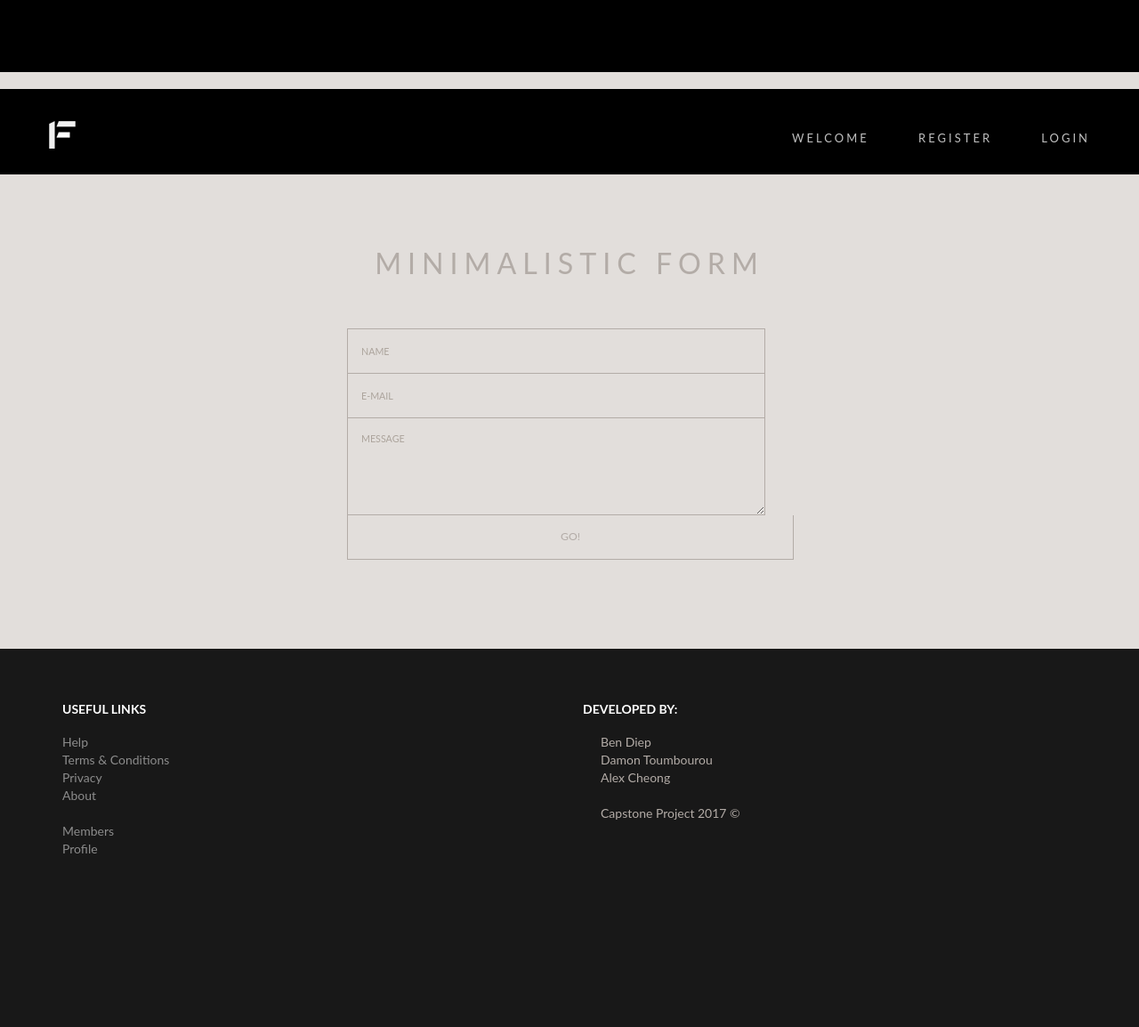
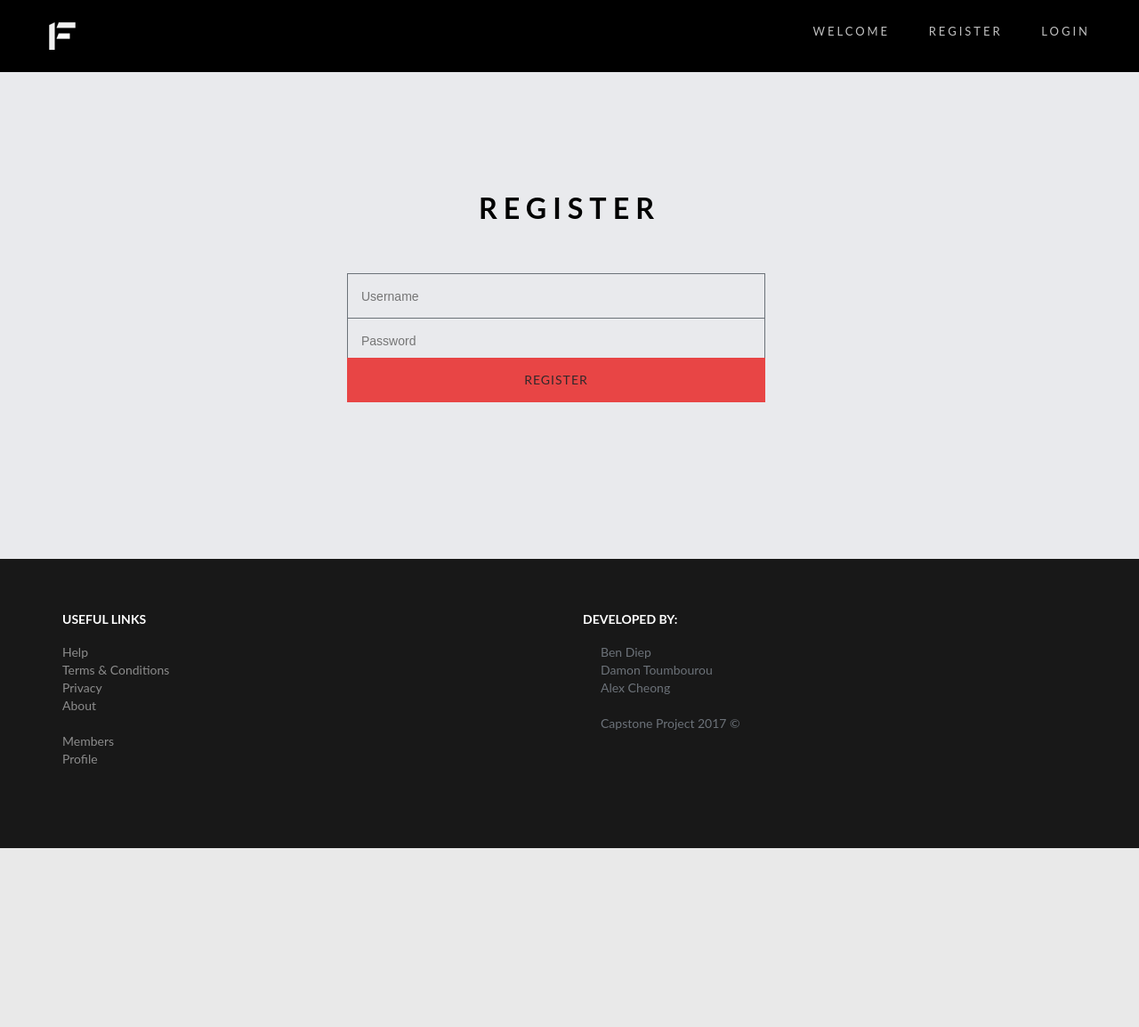
Before and after one commit to TYGATHUG/MatchMaker, a Flask app: page /register in a window 1280 px wide. Shown: the whole page at 89% size. After the commit the page ends 953 px from the top, so only its background shows below. Run offline with Flask 2, Linux system fonts and the light colour scheme; some libraries are stand-ins or nearby versions.

Commit message:
tweaking

```diff
--- a/static/css/additional.css
+++ b/static/css/additional.css
@@ -1,37 +1,43 @@
 /* ------------------------------------------------------------------------------
 	Typography
 -------------------------------------------------------------------------------*/
+@import url(http://fonts.googleapis.com/css?family=Source%20Sans%20Pro:300,400,500,600,700);
 
-@import url(http://fonts.googleapis.com/css?family=Source%20Sans%20Pro:300,400,500,600,700);
 p {
     font-size: 14px;
     line-height: 22.4px;
     color: #6c7279;
 }
+
 h1 {
     font-size: 65px;
     color: #2d3033;
 }
+
 h2 {
     font-size: 40px;
     color: #2d3033;
 }
+
 h3 {
     font-size: 28px;
     color: #2d3033;
     font-weight: 300;
 }
+
 h4 {
     font-size: 22px;
     color: #2d3033;
     font-weight: 400;
 }
+
 h5 {
     font-size: 14px;
     color: #2d3033;
     text-transform: uppercase;
     font-weight: 700;
 }
+
 .btn {
     background-color: #3bc492;
     color: #fff;
@@ -45,19 +51,23 @@ h5 {
     display: inline-block;
     text-transform: uppercase;
 }
+
 .btn:hover, .btn:focus {
     background-color: #3d3d3d;
     color: #fff;
 }
+
 .btn-large {
     padding: 15px 40px;
 }
+
 /* ------------------------------------------------------------------------------
 	Global Styles
 -------------------------------------------------------------------------------*/
 a {
     color: #e84545;
 }
+
 a:hover, a:focus {
     text-decoration: none;
     -moz-transition: background-color, color, 0.3s;
@@ -65,31 +75,39 @@ a:hover, a:focus {
     -webkit-transition: background-color, color, 0.3s;
     transition: background-color, color, 0.3s;
 }
+
 body {
     font-family: "Source Sans Pro";
     font-weight: 400;
     color: #6c7279;
 }
+
 ul, ol {
     margin: 0;
     padding: 0;
 }
+
 ul li {
     list-style: none;
 }
-.section {
-	padding: 100px 0;
-}
+
+/*.section {*/
+    /*padding: 100px 0;*/
+/*}*/
+
 .no-padding {
     padding: 0;
 }
+
 .no-gutter [class*=col-] {
     padding-right: 0;
     padding-left: 0;
 }
+
 .space {
     margin-top: 60px;
 }
+
 /* ------------------------------------------------------------------------------
 	 Header
 -------------------------------------------------------------------------------*/
@@ -98,6 +116,7 @@ ul li {
     width: 100%;
     z-index: 999;
 }
+
 #header .header-content {
     margin: 0 auto;
     max-width: 1170px;
@@ -108,19 +127,24 @@ ul li {
     -webkit-transition: padding 0.3s;
     transition: padding 0.3s;
 }
+
 #header .logo {
     float: left;
 }
+
 #header.fixed {
     background-color: rgba(0, 0, 0, 1);
 }
+
 #header.fixed .header-content {
     border-bottom: 0;
     padding: 25px 0;
 }
+
 #header.fixed .nav-toggle {
     top: 18px;
 }
+
 .navigation.open {
     opacity: 0.9;
     visibility: visible;
@@ -129,12 +153,15 @@ ul li {
     -webkit-transition: opacity 0.5s;
     transition: opacity 0.5s;
 }
+
 .navigation {
     float: right;
 }
+
 .navigation li {
     display: inline-block;
 }
+
 .navigation a {
     color: rgba(255, 255, 255, 0.75);
     font-size: 13px;
@@ -143,9 +170,11 @@ ul li {
     letter-spacing: 3px;
     text-transform: uppercase;
 }
+
 .navigation a:hover, .navigation a.active {
     color: #fff;
 }
+
 .nav-toggle {
     display: none;
     height: 44px;
@@ -162,6 +191,7 @@ ul li {
     -webkit-transition: all 0.3s;
     transition: all 0.3s;
 }
+
 .nav-toggle:before, .nav-toggle:after {
     border-radius: 50%;
     content: "";
@@ -182,6 +212,7 @@ ul li {
     -webkit-transition-property: -webkit-transform;
     transition-property: transform;
 }
+
 .nav-toggle:before {
     background-color: #e84545;
     -moz-transform: scale(1);
@@ -193,6 +224,7 @@ ul li {
     -webkit-transition-duration: 0.3s;
     transition-duration: 0.3s;
 }
+
 .nav-toggle:after {
     background-color: #e84545;
     -moz-transform: scale(0);
@@ -204,6 +236,7 @@ ul li {
     -webkit-transition-duration: 0s;
     transition-duration: 0s;
 }
+
 .nav-toggle span {
     background-color: #fff;
     bottom: auto;
@@ -220,6 +253,7 @@ ul li {
     -webkit-transform: translateX(-50%) translateY(-50%);
     transform: translateX(-50%) translateY(-50%);
 }
+
 .nav-toggle span:before, .nav-toggle span:after {
     background-color: #fff;
     content: "";
@@ -240,48 +274,57 @@ ul li {
     -webkit-transition: -webkit-transform 0.3s;
     transition: transform 0.3s;
 }
+
 .nav-toggle span:before {
     -moz-transform: translateY(-6px) rotate(0deg);
     -ms-transform: translateY(-6px) rotate(0deg);
     -webkit-transform: translateY(-6px) rotate(0deg);
     transform: translateY(-6px) rotate(0deg);
 }
+
 .nav-toggle span:after {
     -moz-transform: translateY(6px) rotate(0deg);
     -ms-transform: translateY(6px) rotate(0deg);
     -webkit-transform: translateY(6px) rotate(0deg);
     transform: translateY(6px) rotate(0deg);
 }
+
 .nav-toggle.close-nav:before {
     -moz-transform: scale(0);
     -ms-transform: scale(0);
     -webkit-transform: scale(0);
     transform: scale(0);
 }
+
 .nav-toggle.close-nav:after {
     -moz-transform: scale(1);
     -ms-transform: scale(1);
     -webkit-transform: scale(1);
     transform: scale(1);
 }
+
 .nav-toggle.close-nav span {
     background-color: rgba(255, 255, 255, 0);
 }
+
 .nav-toggle.close-nav span:before, .nav-toggle.close-nav span:after {
     background-color: #fff;
 }
+
 .nav-toggle.close-nav span:before {
     -moz-transform: translateY(0) rotate(45deg);
     -ms-transform: translateY(0) rotate(45deg);
     -webkit-transform: translateY(0) rotate(45deg);
     transform: translateY(0) rotate(45deg);
 }
+
 .nav-toggle.close-nav span:after {
     -moz-transform: translateY(0) rotate(-45deg);
     -ms-transform: translateY(0) rotate(-45deg);
     -webkit-transform: translateY(0) rotate(-45deg);
     transform: translateY(0) rotate(-45deg);
 }
+
 /* ------------------------------------------------------------------------------
 	 Banner
 -------------------------------------------------------------------------------*/
@@ -296,12 +339,15 @@ ul li {
     min-height: 81px;
     background-color: rgba(0, 0, 0, 1);
 }
+
 .banner-btn {
     opacity: 0.5;
 }
+
 .banner-text {
     padding-top: 33%;
 }
+
 .banner-text h1 {
     color: #fff;
     font-family: "Source Sans Pro";
@@ -311,6 +357,7 @@ ul li {
     text-transform: uppercase;
     text-align: center;
 }
+
 .banner-text p {
     color: #8d8d8d;
     font-size: 12px;
@@ -321,6 +368,7 @@ ul li {
     margin-bottom: 80px;
     text-transform: uppercase;
 }
+
 /* ------------------------------------------------------------------------------
 	 Intro
 -------------------------------------------------------------------------------*/
@@ -328,15 +376,18 @@ ul li {
     background-color: #e9eaed;
     position: relative;
 }
+
 .intro blockquote {
     border: 0;
     margin: 0;
     padding: 100px 15% 0;
 }
+
 .intro h1 {
     color: #000;
     font: 27px "Source Sans Pro";
 }
+
 .intro p {
     color: #6c7279;
     display: block;
@@ -345,24 +396,29 @@ ul li {
     font-weight: 400;
     margin-top: 30px;
 }
+
 /* ------------------------------------------------------------------------------
 	 Services
 -------------------------------------------------------------------------------*/
 .service-section {
     padding-top: 100px;
 }
+
 .services {
     margin-bottom: 50px;
 }
+
 .services-content {
     padding: 0 15px;
     margin-top: 30px;
 }
+
 .services .icon {
     color: #e84545;
     font-size: 36px;
     padding-left: 15px;
 }
+
 /* ------------------------------------------------------------------------------
 	 Works
 -------------------------------------------------------------------------------*/
@@ -373,10 +429,12 @@ ul li {
     overflow: hidden;
     position: relative;
 }
+
 .work img {
     width: 100%;
     height: 100%;
 }
+
 .work .overlay {
     background: rgba(232, 69, 69, 0.9);
     height: 100%;
@@ -390,6 +448,7 @@ ul li {
     -webkit-transition: opacity, 0.3s;
     transition: opacity, 0.3s;
 }
+
 .work .overlay-caption {
     position: absolute;
     text-align: center;
@@ -400,20 +459,24 @@ ul li {
     -webkit-transform: translateY(-50%);
     transform: translateY(-50%);
 }
+
 .work h5, .work p, .work img {
     -moz-transition: all, 0.5s;
     -o-transition: all, 0.5s;
     -webkit-transition: all, 0.5s;
     transition: all, 0.5s;
 }
+
 .work h5, .work p {
     color: #fff;
     margin: 0;
     opacity: 0;
 }
+
 .work span {
     font-size: 45px;
 }
+
 .work h5 {
     margin-bottom: 5px;
     -moz-transform: translate3d(0, -200%, 0);
@@ -421,21 +484,25 @@ ul li {
     -webkit-transform: translate3d(0, -200%, 0);
     transform: translate3d(0, -200%, 0);
 }
+
 .work p {
     -moz-transform: translate3d(0, 200%, 0);
     -ms-transform: translate3d(0, 200%, 0);
     -webkit-transform: translate3d(0, 200%, 0);
     transform: translate3d(0, 200%, 0);
 }
+
 .work-box:hover img {
     -moz-transform: scale(1.2);
     -ms-transform: scale(1.2);
     -webkit-transform: scale(1.2);
     transform: scale(1.2);
 }
+
 .work-box:hover .overlay {
     opacity: 1;
 }
+
 .work-box:hover .overlay h5, .work-box:hover .overlay p {
     opacity: 1;
     -moz-transform: translate3d(0, 0, 0);
@@ -443,6 +510,7 @@ ul li {
     -webkit-transform: translate3d(0, 0, 0);
     transform: translate3d(0, 0, 0);
 }
+
 /* ------------------------------------------------------------------------------
 	 Teams
 -------------------------------------------------------------------------------*/
@@ -450,25 +518,31 @@ ul li {
     max-width: 270px;
     text-align: center;
 }
+
 .person-content {
     margin-top: 20px;
 }
+
 .person h4 {
     font-weight: 400;
 }
+
 .person h5 {
     color: #e84545;
     font-size: 13px;
     font-weight: 400;
     margin-bottom: 20px;
 }
+
 .social-icons, .footer .footer-share {
     margin-top: 30px;
 }
+
 .social-icons li, .footer .footer-share li {
     display: inline-block;
     float: none;
 }
+
 .social-icons a, .footer .footer-share a {
     border: 1px solid #e8ecee;
     -moz-border-radius: 50%;
@@ -483,11 +557,13 @@ ul li {
     text-align: center;
     width: 32px;
 }
+
 .social-icons a:hover, .footer .footer-share a:hover {
     background-color: #e84545;
     border-color: #e84545;
     color: #fff;
 }
+
 /* ------------------------------------------------------------------------------
 	 Testimonials
 -------------------------------------------------------------------------------*/
@@ -496,16 +572,19 @@ ul li {
     position: relative;
     text-align: center;
 }
+
 .testimonials blockquote {
     border: 0;
     margin: 0;
     padding: 100px 15%;
 }
+
 .testimonials h1 {
     color: #fff;
     font: 23px "Source Sans Pro";
     font-weight: 300;
 }
+
 .testimonials p {
     color: #fff;
     display: block;
@@ -516,64 +595,80 @@ ul li {
     margin-top: 30px;
     text-transform: uppercase;
 }
+
 /* ------------------------------------------------------------------------------
 	Quote
 -------------------------------------------------------------------------------*/
 .quote h3 {
     margin-top: 0;
 }
+
 .quote p {
     color: #2d3033;
     font-weight: 600;
     text-transform: uppercase;
 }
+
 .quote .btn {
     margin-top: 30px;
 }
+
 /* ------------------------------------------------------------------------------
 	 Footer
 -------------------------------------------------------------------------------*/
 .footer {
     text-align: left;
 }
+
 .footer-top {
     background-color: #181818;
     padding-top: 50px;
 }
+
 .footer-bottom {
     background-color: #313454;
     padding: 20px 0;
 }
+
 .footer .footer-col {
     margin-bottom: 80px;
 }
+
 .footer h5 {
     color: #fff;
 }
+
 .footer h5 {
     margin-bottom: 20px;
 }
+
 .footer p {
     color: rgba(255, 255, 255, 0.25);
 }
+
 .footer a {
     color: rgba(255, 255, 255, 0.50);
 }
+
 .footer a:hover {
     color: #e84545;
 }
+
 .footer .footer-share {
     margin-top: 0;
 }
+
 .footer .footer-share li {
     display: inline-block;
     float: none;
 }
+
 .footer .footer-share a {
     border: none;
     font-size: 21px;
     color: rgba(255, 255, 255, 0.25);
 }
+
 .footer .fa-heart {
     color: #e84545;
     font-size: 11px;
@@ -585,172 +680,82 @@ ul li {
 -------------------------------------------------------------------------------*/
 @import url(https://fonts.googleapis.com/css?family=Lato:100,300,400);
 
-input::-webkit-input-placeholder, textarea::-webkit-input-placeholder {
-  color: #aca49c;
-  font-size: 0.875em;
+body {
+    font-family: 'Lato', sans-serif;
+    background: #e9eaed;
 }
 
-input:focus::-webkit-input-placeholder,
-textarea:focus::-webkit-input-placeholder {
-  color: #bbb5af;
-}
-
-input::-moz-placeholder, textarea::-moz-placeholder {
-  color: #aca49c;
-  font-size: 0.875em;
-}
-
-input:focus::-moz-placeholder, textarea:focus::-moz-placeholder {
-  color: #bbb5af;
-}
-
-input::placeholder, textarea::placeholder {
-  color: #aca49c;
-  font-size: 0.875em;
-}
-
-input:focus::placeholder, textarea::focus:placeholder {
-  color: #bbb5af;
-}
-
-input::-ms-placeholder, textarea::-ms-placeholder {
-  color: #aca49c;
-  font-size: 0.875em;
-}
-
-input:focus::-ms-placeholder, textarea:focus::-ms-placeholder {
-  color: #bbb5af;
-}
-
-/* on hover placeholder */
-
-input:hover::-webkit-input-placeholder,
-textarea:hover::-webkit-input-placeholder {
-  color: #e2dedb;
-  font-size: 0.875em;
-}
-
-input:hover:focus::-webkit-input-placeholder,
-textarea:hover:focus::-webkit-input-placeholder {
-  color: #cbc6c1;
-}
-
-input:hover::-moz-placeholder, textarea:hover::-moz-placeholder {
-  color: #e2dedb;
-  font-size: 0.875em;
-}
-
-input:hover:focus::-moz-placeholder, textarea:hover:focus::-moz-placeholder {
-  color: #cbc6c1;
-}
-
-input:hover::placeholder, textarea:hover::placeholder {
-  color: #e2dedb;
-  font-size: 0.875em;
-}
-
-input:hover:focus::placeholder, textarea:hover:focus::placeholder {
-  color: #cbc6c1;
-}
-
-input:hover::placeholder, textarea:hover::placeholder {
-  color: #e2dedb;
-  font-size: 0.875em;
-}
-
-input:hover:focus::-ms-placeholder, textarea:hover::focus:-ms-placeholder {
-  color: #cbc6c1;
-}
-
-body {
-  font-family: 'Lato', sans-serif;
-  background: #e2dedb;
-  color: #b3aca7;
-}
-
-header {
+.header {
     position: relative;
-  margin: 100px 0 25px 0;
+    padding-top: 130px;
     font-size: 2.3em;
     text-align: center;
+    font-family: 'Lato', "Source Sans Pro";
     letter-spacing: 7px;
+    font-weight: 700;
+    text-transform: uppercase;
+    color: rgba(0, 0, 0, 1);
 }
 
 #form {
     position: relative;
     width: 500px;
-  margin: 50px auto 100px auto;
+    margin: 50px auto 176px auto;
 }
 
 input {
-  font-family: 'Lato', sans-serif;
-  font-size: 0.875em;
+    font-family: sans-serif;
+    font-size: 1em;
     width: 470px;
     height: 50px;
     padding: 0px 15px 0px 15px;
-
     background: transparent;
     outline: none;
-  color: #726659;
-
-  border: solid 1px #b3aca7;
+    color: rgba(49, 41, 43, 1);
+    border: solid 1px #6c7279;
     border-bottom: none;
-
-  transition: all 0.3s ease-in-out;
-  -webkit-transition: all 0.3s ease-in-out;
-  -moz-transition: all 0.3s ease-in-out;
-  -ms-transition: all 0.3s ease-in-out;
 }
 
 input:hover {
-  background: #b3aca7;
-  color: #e2dedb;
+    background: #dddddd;
+    color: rgba(49, 41, 43, 1);
 }
 
 textarea {
     width: 470px;
     max-width: 470px;
     height: 110px;
-  max-height: 110px;
     padding: 15px;
-
     background: transparent;
     outline: none;
-
-  color: #726659;
-  font-family: 'Lato', sans-serif;
-  font-size: 0.875em;
-
-  border: solid 1px #b3aca7;
-
-  transition: all 0.3s ease-in-out;
-  -webkit-transition: all 0.3s ease-in-out;
-  -moz-transition: all 0.3s ease-in-out;
-  -ms-transition: all 0.3s ease-in-out;
+    color: rgba(49, 41, 43, 1);
+    font-family: sans-serif;
+    font-size: 1em;
+    border: solid 1px #6c7279;
+    resize: vertical;
 }
 
 textarea:hover {
-  background: #b3aca7;
+    background: #dddddd;
     color: #e2dedb;
 }
 
 #submit {
-  width: 502px;
-
+    width: 470px;
     padding: 0;
     margin: -5px 0px 0px 0px;
-
     font-family: 'Lato', sans-serif;
-  font-size: 0.875em;
-  color: #b3aca7;
-
+    font-size: 1em;
+    color: rgba(49, 41, 43, 1);
     outline: none;
     cursor: pointer;
-
-  border: solid 1px #b3aca7;
+    border: solid 1px #e84545;
     border-top: none;
+    letter-spacing: 1px;
+    background: #e84545;
 }
 
 #submit:hover {
+    background: #f14444;
     color: #e2dedb;
 }
--- a/static/css/responsive.css
+++ b/static/css/responsive.css
@@ -1,10 +1,15 @@
+/* ------------------------------------------------------------------------------
+	 Large
+-------------------------------------------------------------------------------*/
 @media screen and (max-width: 1024px) {
     #header .header-content {
         width: 90%;
     }
+
     .nav-toggle {
         display: block;
     }
+
     .navigation {
         position: fixed;
         background-color: #000;
@@ -18,6 +23,7 @@
         -webkit-transition: opacity 0.5s, visibility 0s 0.5s;
         transition: opacity 0.5s, visibility 0s 0.5s;
     }
+
     .navigation .primary-nav {
         position: relative;
         top: 45%;
@@ -26,77 +32,114 @@
         -webkit-transform: translateY(-45%);
         transform: translateY(-45%);
     }
+
     .navigation li {
         display: block;
         margin-bottom: 20px;
     }
+
     .navigation a {
         display: block;
         font-size: 25px;
         margin: 0;
         text-align: center;
     }
+
     .person {
         margin: 0 auto 50px;
     }
+
     .person-content {
         text-align: center;
     }
+
     .person .social-icons li {
         display: inline-block;
         float: none;
         margin-bottom: 5px;
     }
+
     .testimonials blockquote {
         padding: 20px 5% 0;
     }
+
     .testimonials p {
         font-size: 14px;
     }
+
     .flex-control-nav {
         bottom: 20px;
     }
 }
+
+/* ------------------------------------------------------------------------------
+	 Medium
+-------------------------------------------------------------------------------*/
 @media screen and (max-width: 768px) {
     .banner-text {
         padding-top: 30%;
     }
+
     .banner-text h1 {
         font-size: 42px;
     }
+
     .banner-text p {
         font-size: 18px;
     }
+
     .flexslider {
         padding-bottom: 80px;
     }
+
     .flex-control-nav {
         width: 100%;
     }
+
     .footer .footer-col {
         margin-bottom: 50px;
     }
 }
+
+/* ------------------------------------------------------------------------------
+	 Medium-Small
+-------------------------------------------------------------------------------*/
 @media screen and (max-width: 640px) {
     .banner-text {
         padding-top: 35%;
     }
+
+
+    #form {
+        padding-left: 11px;
     }
+}
+
+/* ------------------------------------------------------------------------------
+	 Small
+-------------------------------------------------------------------------------*/
 @media screen and (max-width: 480px) {
     .banner-text {
         padding-top: 45%;
     }
+
     .banner-text h1 {
         font-size: 32px;
     }
 }
+
+/* ------------------------------------------------------------------------------
+	 Tiny
+-------------------------------------------------------------------------------*/
 @media screen and (max-width: 320px) {
     .banner-text {
         padding-top: 55%;
     }
+
     .testimonials blockquote {
         padding: 20px 5% 0;
     }
+
     .testimonials p {
         font-size: 14px;
     }
--- a/templates/about.html
+++ b/templates/about.html
@@ -1,4 +1,4 @@
-{% extends 'index.html' %}
+{% extends 'main.html' %}
 
 {% block body %}
 
--- a/templates/help.html
+++ b/templates/help.html
@@ -1,4 +1,4 @@
-{% extends 'index.html' %}
+{% extends 'main.html' %}
 
 {% block body %}
 
--- a/templates/register.html
+++ b/templates/register.html
@@ -2,16 +2,18 @@
 
 {% block body %}
 
-    <h1>Register</h1>
-    <header>MINIMALISTIC FORM</header>
-
-    <form id="form" class="topBefore">
-
-        <input id="name" type="text" placeholder="NAME">
-        <input id="email" type="text" placeholder="E-MAIL">
-        <textarea id="message" type="text" placeholder="MESSAGE"></textarea>
-        <input id="submit" type="submit" value="GO!">
-
-    </form>
+    <section id="intro" class="section intro no-padding">
+        <div class="container-fluid">
+            <div class="row no-gutter">
+                <header class="header">Register</header>
+                <form id="form" class="topBefore">
+                    <input id="username" name="username" type="text" placeholder="Username">
+                    <input id="password" name="password" type="text" placeholder="Password">
+{#                    <textarea id="message" name="message" type="text" placeholder="MESSAGE"></textarea>#}
+                    <input id="submit" type="submit" value="REGISTER">
+                </form>
+            </div>
+        </div>
+    </section>
 
 {% endblock %}
```
Also changed, not shown: static/css/main.css (+99 -4 lines), templates/login.html (+13 -1 lines). Lines whose indentation alone changed are shown as unchanged.
